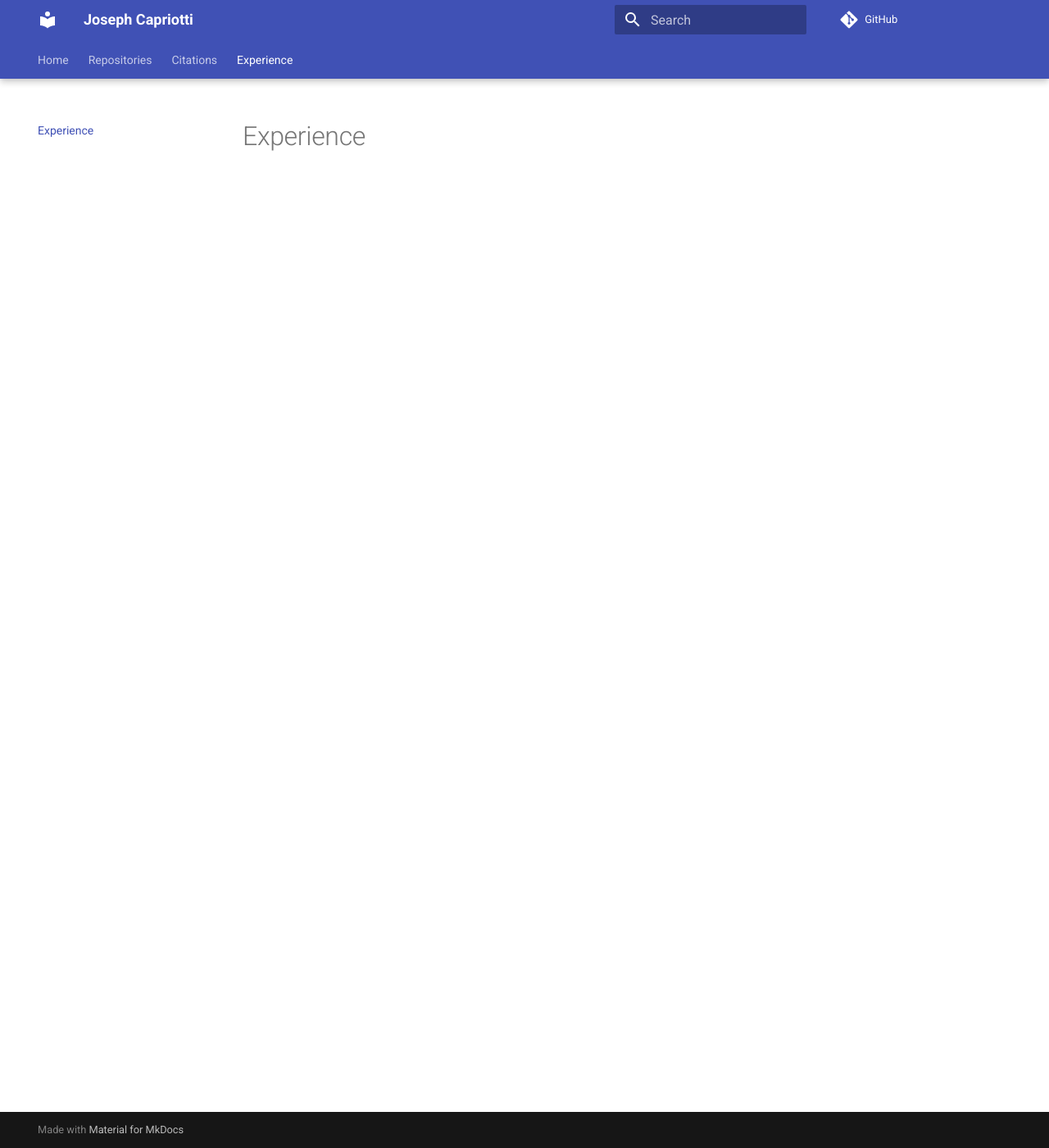
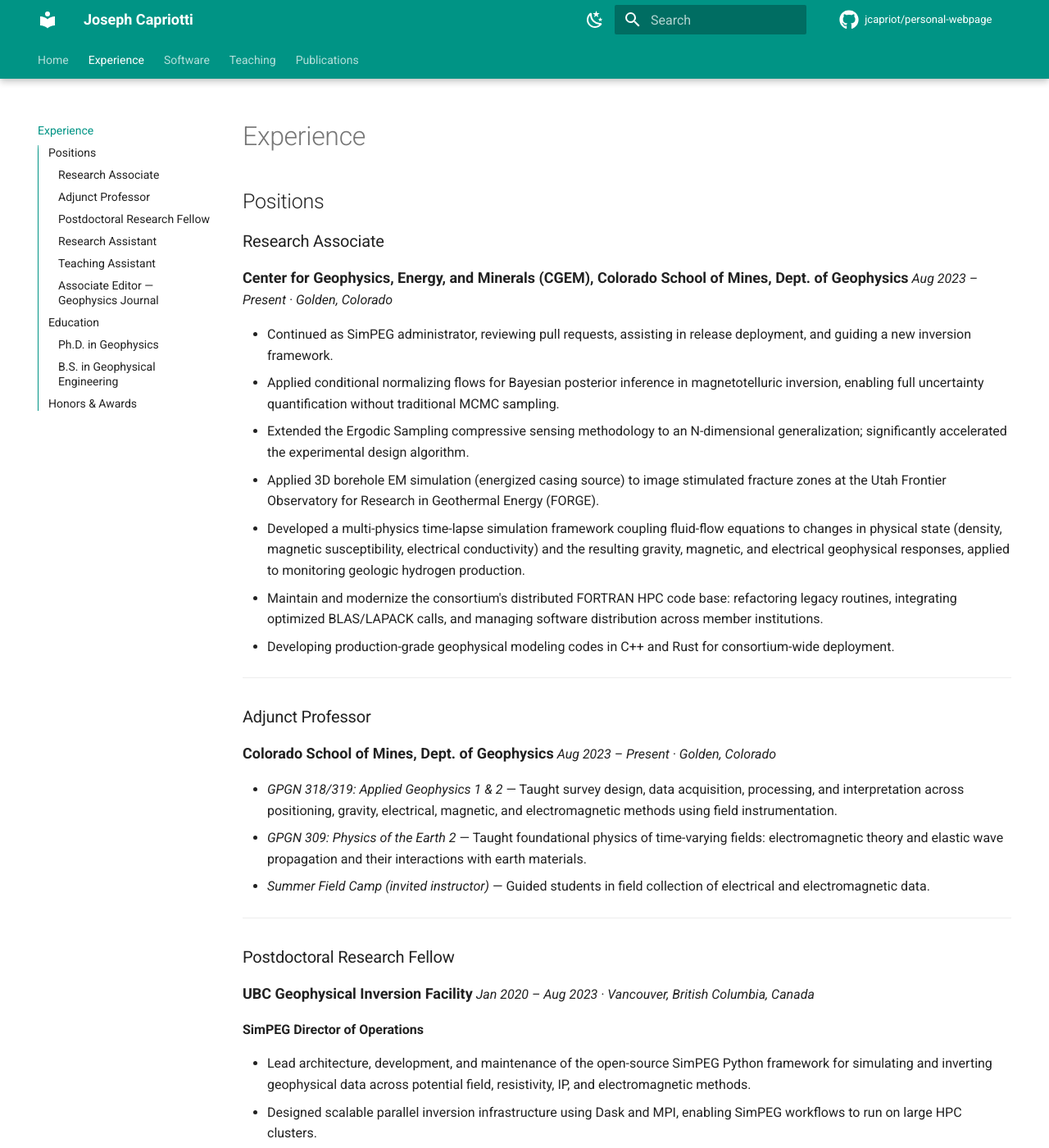
Before and after one commit to jcapriot/personal-webpage, an MkDocs documentation site: the page built from src/experience.md, in a window 1280 px wide and 1400 px high. Shown: the whole window at 82% size. Built offline with MkDocs 1.6.1 and Material for MkDocs 9.7.7, drawn with Linux system fonts in a browser that asks for light colours; comment, search, counter and statistics services are not loaded; some of the changed text lies outside the part shown.

Commit message:
add many more details

```diff
--- a/mkdocs.yml
+++ b/mkdocs.yml
@@ -1,11 +1,27 @@
 site_name: Joseph Capriotti
 site_url: https://jcapriot.xyz
 repo_url: https://github.com/jcapriot/personal-webpage/
+repo_name: jcapriot/personal-webpage
 
 docs_dir: src
 
 theme:
   name: material
+  palette:
+    - media: "(prefers-color-scheme: light)"
+      scheme: default
+      primary: teal
+      accent: cyan
+      toggle:
+        icon: material/weather-night
+        name: Switch to dark mode
+    - media: "(prefers-color-scheme: dark)"
+      scheme: slate
+      primary: teal
+      accent: cyan
+      toggle:
+        icon: material/weather-sunny
+        name: Switch to light mode
   features:
     - navigation.instant
     - navigation.instant.prefetch
@@ -14,7 +30,25 @@ theme:
     - navigation.path
     - navigation.indexes
     - navigation.top
+    - navigation.footer
     - toc.follow
+    - toc.integrate
+    - search.suggest
+    - search.highlight
+  icon:
+    repo: fontawesome/brands/github
+
+extra:
+  social:
+    - icon: fontawesome/brands/github
+      link: https://github.com/jcapriot
+      name: GitHub
+    - icon: fontawesome/brands/linkedin
+      link: https://linkedin.com/in/jcapriot
+      name: LinkedIn
+    - icon: fontawesome/regular/envelope
+      link: mailto:josephrcapriotti@gmail.com
+      name: Email
 
 markdown_extensions:
   - pymdownx.highlight:
@@ -29,8 +63,15 @@ markdown_extensions:
   - pymdownx.keys
   - pymdownx.mark
   - pymdownx.tilde
+  - pymdownx.emoji:
+      emoji_index: !!python/name:material.extensions.emoji.twemoji
+      emoji_generator: !!python/name:material.extensions.emoji.to_svg
+  - md_in_html
   - tables
   - def_list
+  - attr_list
+  - admonition
+  - pymdownx.details
   - pymdownx.tasklist:
       custom_checkbox: true
   - toc:
@@ -40,9 +81,13 @@ extra_javascript:
   - javascripts/mathjax.js
   - https://unpkg.com/mathjax@3/es5/tex-mml-chtml.js
 
+extra_css:
+  - stylesheets/extra.css
+
 # Page tree
 nav:
   - Home: index.md
-  - Repositories: repositories.md
-  - Citations: citations.md
   - Experience: experience.md
+  - Software: software.md
+  - Teaching: teaching.md
+  - Publications: publications.md
--- a/src/experience.md
+++ b/src/experience.md
@@ -1 +1,112 @@
 # Experience
+
+## Positions
+
+### Research Associate
+**Center for Geophysics, Energy, and Minerals (CGEM), Colorado School of Mines, Dept. of Geophysics**
+*Aug 2023 – Present · Golden, Colorado*
+
+- Continued as SimPEG administrator, reviewing pull requests, assisting in release deployment, and guiding a new inversion framework.
+- Applied conditional normalizing flows for Bayesian posterior inference in magnetotelluric inversion, enabling full uncertainty quantification without traditional MCMC sampling.
+- Extended the Ergodic Sampling compressive sensing methodology to an N-dimensional generalization; significantly accelerated the experimental design algorithm.
+- Applied 3D borehole EM simulation (energized casing source) to image stimulated fracture zones at the Utah Frontier Observatory for Research in Geothermal Energy (FORGE).
+- Developed a multi-physics time-lapse simulation framework coupling fluid-flow equations to changes in physical state (density, magnetic susceptibility, electrical conductivity) and the resulting gravity, magnetic, and electrical geophysical responses, applied to monitoring geologic hydrogen production.
+- Maintain and modernize the consortium's distributed FORTRAN HPC code base: refactoring legacy routines, integrating optimized BLAS/LAPACK calls, and managing software distribution across member institutions.
+- Developing production-grade geophysical modeling codes in C++ and Rust for consortium-wide deployment.
+
+---
+
+### Adjunct Professor
+**Colorado School of Mines, Dept. of Geophysics**
+*Aug 2023 – Present · Golden, Colorado*
+
+- *GPGN 318/319: Applied Geophysics 1 & 2* — Taught survey design, data acquisition, processing, and interpretation across positioning, gravity, electrical, magnetic, and electromagnetic methods using field instrumentation.
+- *GPGN 309: Physics of the Earth 2* — Taught foundational physics of time-varying fields: electromagnetic theory and elastic wave propagation and their interactions with earth materials.
+- *Summer Field Camp (invited instructor)* — Guided students in field collection of electrical and electromagnetic data.
+
+---
+
+### Postdoctoral Research Fellow
+**UBC Geophysical Inversion Facility**
+*Jan 2020 – Aug 2023 · Vancouver, British Columbia, Canada*
+
+**SimPEG Director of Operations**
+
+- Lead architecture, development, and maintenance of the open-source SimPEG Python framework for simulating and inverting geophysical data across potential field, resistivity, IP, and electromagnetic methods.
+- Designed scalable parallel inversion infrastructure using Dask and MPI, enabling SimPEG workflows to run on large HPC clusters.
+- Implemented tetrahedral mesh support and improved quadtree/octree generation in the *discretize* finite volume library; added full boundary-condition capabilities for geophysical PDE systems.
+- Integrated multiple joint inversion methodologies (cooperative, petrophysically constrained, joint total-variation).
+- Managed CI/CD pipelines, contributor pull-request reviews, release cycles, and community engagement.
+
+**Research**
+
+- Developed and applied joint inversion workflows to delineate ultramafic rocks with CO₂ mineralization potential; co-wrote Mitacs industry-partnership proposal securing project funding.
+- Developed open-source DC resistivity inversion tools for groundwater applications (Geoscientists Without Borders, Mon State, Myanmar).
+- Taught EOSC 350 (Environmental, Geotechnical, and Exploration Geophysics) as sole instructor to 45 students.
+
+---
+
+### Research Assistant
+**Center for Gravity, Electrical, and Magnetic Studies (CGEM), CSM**
+*May 2012 – Dec 2019 · Golden, Colorado*
+
+**Doctoral Research — Fluid-flow Coupled Inversion (Advisor: Dr. Yaoguo Li)**
+
+- Developed a novel coupled inversion framework to recover reservoir permeability and porosity from time-lapse gravity data using multi-phase fluid flow modeling.
+- Extended the framework to anisotropic permeability; incorporated fuzzy c-means clustering to constrain inversions with borehole physical property measurements.
+
+**Software & Algorithm Development**
+
+- Modernized the CGEMaestro FORTRAN codebase with object-oriented refactoring and shared-memory parallelism (OpenMP).
+- Developed joint equivalent-source processing algorithms for combined gravity and gravity-gradient surveys.
+- Built a Python package for CGEM research, accelerating development of potential field algorithms.
+- Created a procedural geological model generation tool using Minecraft as an interactive subsurface benchmark.
+
+**Field Data Acquisition**
+
+- Collected time-lapse gravity data at Leyden Mine Artificial Aquifer Storage site (CO) and the Navy Geothermal Project (Coso, CA).
+- Acquired time-lapse active-source EM data for reservoir characterization (Bell Creek, MT).
+
+---
+
+### Teaching Assistant
+**Colorado School of Mines, Dept. of Geophysics**
+*May 2012 – Dec 2019 · Golden, Colorado*
+
+*Geophysics Field Camp*, *Geophysical Inversion*, *Introduction to Gravity, Magnetics & Electrical Methods*. Designed and graded assignments, supervised multi-method field data acquisition, and taught inversion theory (Tikhonov regularization, SVD, conjugate gradient, Gauss-Newton).
+
+---
+
+### Associate Editor — Geophysics Journal
+**Society of Exploration Geophysicists**
+*2020 – Present*
+
+Manages peer review for potential field and electromagnetic sections; assigns reviewers and adjudicates manuscript decisions.
+
+---
+
+## Education
+
+### Ph.D. in Geophysics
+**Colorado School of Mines** · *Aug 2012 – Dec 2019 · Golden, Colorado*
+
+Minor in Applied Mathematics · CGEM research group · Advisor: Dr. Yaoguo Li
+
+### B.S. in Geophysical Engineering
+**Colorado School of Mines** · *Aug 2007 – May 2012 · Golden, Colorado*
+
+Graduated *Magna Cum Laude*
+
+---
+
+## Honors & Awards
+
+| Year | Award | Organization |
+|------|-------|--------------|
+| 2020 | Mendenhall Prize for Outstanding Graduate Students | CSM Dept. of Geophysics |
+| 2016 | Chevron Scholarship | Society of Exploration Geophysicists |
+| 2016 | Dr. S. Norman Domenico Scholarship | Society of Exploration Geophysicists |
+| 2015 | Honorable Mention, Best Paper in Geophysics | SEG |
+| 2015 | Lucien LaCoste Scholarship | Society of Exploration Geophysicists |
+| 2015 | Poate Fellowship | CSM Dept. of Geophysics |
+| 2012 | Outstanding Graduating Senior (Highest GPA) | Geophysical Engineering, CSM |
--- /dev/null
+++ b/src/stylesheets/extra.css
@@ -0,0 +1,62 @@
+/* ── Home page hero ─────────────────────────────────────────────────────── */
+
+.hero-links {
+  margin: 1.5rem 0;
+  display: flex;
+  flex-wrap: wrap;
+  gap: 0.5rem;
+}
+
+/* ── Explore cards (hover-reveal) ───────────────────────────────────────── */
+
+.explore-cards {
+  display: grid;
+  grid-template-columns: repeat(auto-fit, minmax(180px, 1fr));
+  gap: 1rem;
+  margin: 1rem 0;
+}
+
+.explore-card {
+  display: block;
+  background: var(--md-code-bg-color);
+  border-left: 4px solid var(--md-primary-fg-color);
+  border-radius: 0.25rem;
+  padding: 1.25rem 1.25rem 1rem;
+  text-decoration: none;
+  color: inherit;
+  min-height: 4rem;
+  transition: background 0.2s, box-shadow 0.2s;
+}
+
+.explore-card:hover {
+  background: var(--md-accent-fg-color--transparent);
+  box-shadow: 0 2px 8px rgba(0, 0, 0, 0.12);
+  color: inherit;
+  text-decoration: none;
+}
+
+.explore-card__title {
+  font-weight: 700;
+  font-size: 1.05rem;
+}
+
+.explore-card__desc {
+  margin-top: 0.4rem;
+  font-size: 0.85rem;
+  color: var(--md-default-fg-color--light);
+  line-height: 1.5;
+  opacity: 0;
+  transform: translateY(6px);
+  transition: opacity 0.2s ease, transform 0.2s ease;
+}
+
+.explore-card:hover .explore-card__desc {
+  opacity: 1;
+  transform: translateY(0);
+}
+
+/* ── Experience page: position headings ─────────────────────────────────── */
+
+.md-content h3 + p strong {
+  font-size: 0.9rem;
+}
```
Also changed, not shown: src/citations.md (deleted, +0 -38 lines), src/index.md (+37 -5 lines), src/publications.md (added, +39 -0 lines), src/repositories.md (deleted, +0 -8 lines), src/software.md (added, +81 -0 lines), src/teaching.md (added, +45 -0 lines), 6 other files.
